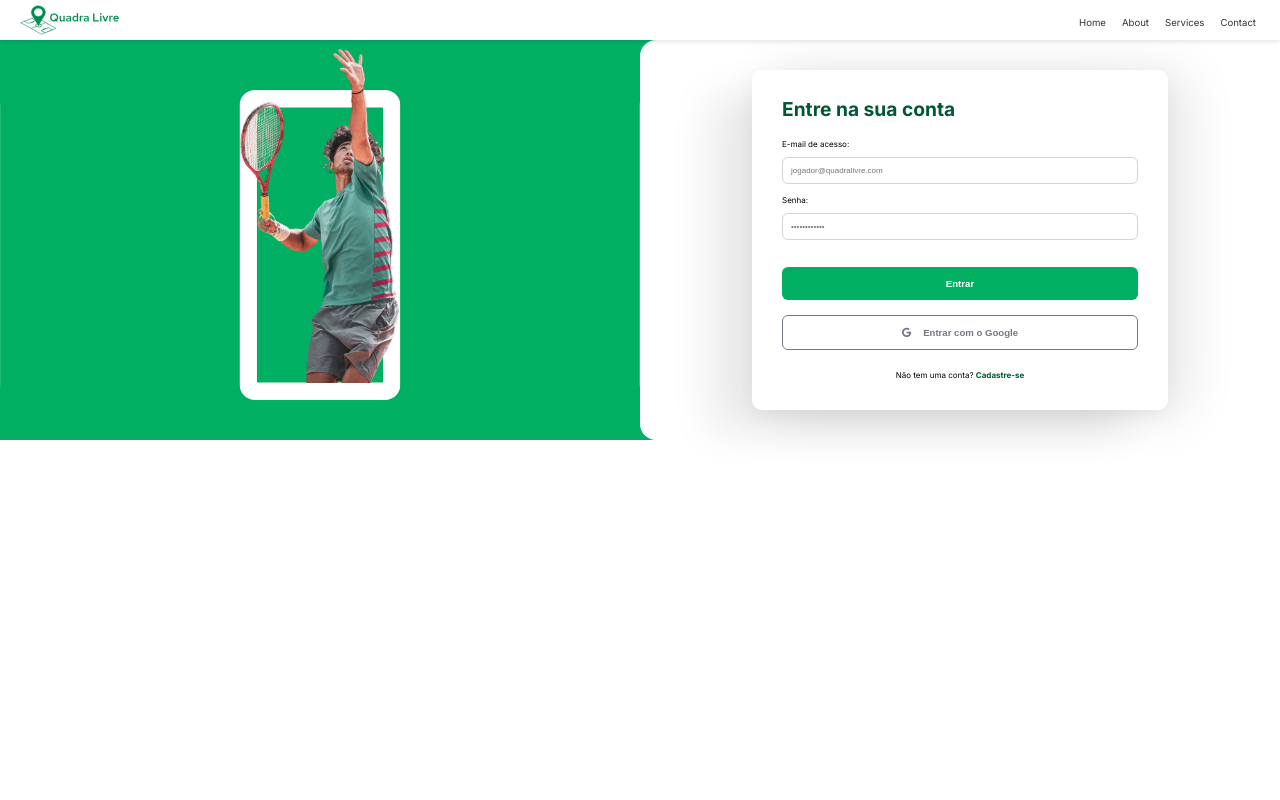
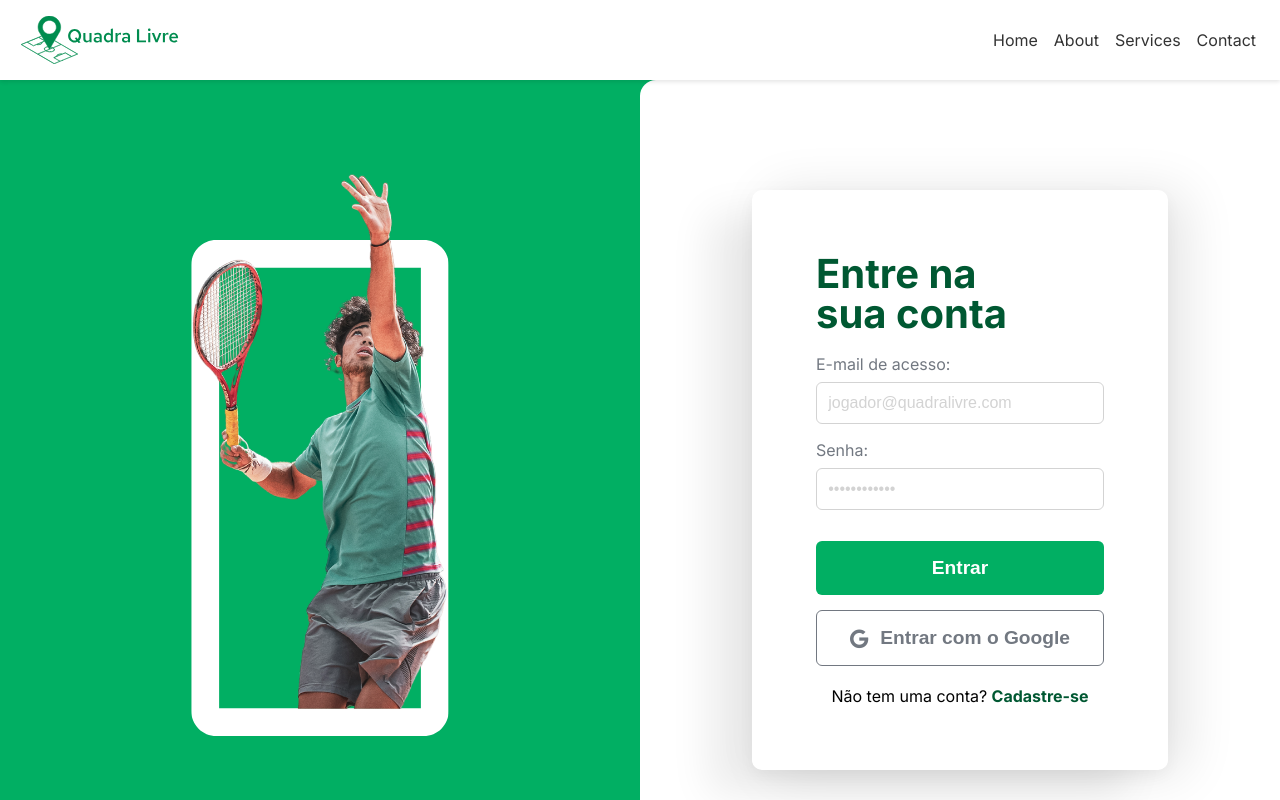
Before and after one commit to conectaesportes/Ce.Web, a React (Vite) app: page / in a window 1280 px wide. Built offline with nearby package versions, Linux system fonts and the light colour scheme.

Commit message:
style: enhance styling for Auth and Dashboard components; adjust layout and responsiveness

```diff
--- a/src/App.scss
+++ b/src/App.scss
@@ -16,6 +16,9 @@ input {
     border-radius: 6px;
     color: black;
     width: 100%;
+    &::placeholder {
+        color: constants.$GRAY;
+    }
 }
 
 button {
@@ -32,6 +35,7 @@ button {
 
 label{
     margin-bottom: 0.5rem;
+    color: constants.$DARK_GRAY;
 }
 
 img {
--- a/src/Index.scss
+++ b/src/Index.scss
@@ -9,6 +9,10 @@
     box-sizing: border-box;
 }
 
+html{
+    font-size: 16px;
+}
+
 body {
     font-family: var(--font-main);
     width: 100vw;
--- a/src/pages/Auth.scss
+++ b/src/pages/Auth.scss
@@ -3,11 +3,13 @@
 .Login, .Register {
   align-items: center;
   justify-content: center;
+  flex: 1;
 
   .container-body {
     display: flex;
     flex-direction: row;
     width: 100%;
+    height: 100%;
   }
 
   .container-right {
@@ -26,7 +28,7 @@
 
 .container-form {
   margin: 30px 0;
-  padding: 30px;
+  padding: 2rem;
 
   form{
     display: flex;
@@ -57,8 +59,6 @@
     text-decoration: none;
     font-weight: 700;
   }
-}
-
   .button-green {
     background-color: constants.$BTN_GREEN;
     color: constants.$WHITE;
@@ -70,6 +70,8 @@
     border: 1px solid constants.$DARK_GRAY;
     gap: 12px;
   }
+}
+
 
 
 
@@ -89,45 +91,49 @@
       background-image: url('../assets/banner.svg');
       background-size: contain;
       background-position: center;
+      background-repeat: no-repeat;
     }
 
     .container-right {
       width: 50%;
       display: flex;
       justify-content: center;
+      align-items: center;
     }
   }
 
   .container-form {
     height: fit-content;
     width: 65%;
+    padding: 4rem;
+
     border-radius: 10px;
     box-shadow: -43px 24px 40px 0px #00000014,
       0px 6px 16px 0px #0000000A,
       17px 3px 52px 0px #0000001C;
 
-    .title {
-      font-size: 1.2em;
-    }
+    // .title {
+    //   font-size: 1.2em;
+    // }
 
-    label{
-      font-size: .5rem;
-    }
+    // label{
+    //   font-size: 1rem;
+    // }
 
-    input{
-      font-size: 0.5rem;
-      padding: 0.5rem;
-      margin-bottom: 0.7rem;
-    }
+    // input{
+    //   font-size: 0.5rem;
+    //   padding: 0.5rem;
+    //   margin-bottom: 0.7rem;
+    // }
 
-    button {
-      font-size: 0.6rem;
-      padding: 0.7rem;
-    }
+    // button {
+    //   font-size: 0.6rem;
+    //   padding: 0.7rem;
+    // }
 
-    p {
-      font-size: 0.5rem;
-    }
+    // p {
+    //   font-size: 0.5rem;
+    // }
   }
 
 }
--- a/src/pages/Components/Header.scss
+++ b/src/pages/Components/Header.scss
@@ -33,8 +33,9 @@
 @media (min-width: 720px) {
     .header-component {
         justify-content: space-between;
-        height: 40px;
-
+        min-height: 40px;
+        height: 5rem;
+        max-height: 80px;
 
 
         .nav {
@@ -55,7 +56,7 @@
             a {
                 color: #333;
                 text-decoration: none;
-                font-size: 0.6rem;
+                font-size: 1rem;
                 padding: 4px;
                 border-radius: 4px;
 
@@ -66,7 +67,8 @@
         }
 
         .logo {
-            width: 100px;
+            //min-width: 100px;
+            width: 10rem;
             margin-left: 20px;
         }
 
--- a/src/pages/Dashboard/Dashboard.jsx
+++ b/src/pages/Dashboard/Dashboard.jsx
@@ -5,6 +5,7 @@ import 'leaflet/dist/leaflet.css';
 import SearchBar from './components/SearchBar';
 import FilterBar from './components/FilterBar';
 import DragList from './components/DragList';
+import Header from '../components/Header';
 import logo from '../../assets/pin.svg';
 import user_pin from '../../assets/user-pin.svg';
 import arenas from "../../data/arenas";
@@ -57,14 +58,14 @@ const Dashboard = () => {
 
   return (
     <div className='container-dashboard'>
-
+      <Header></Header>
       <div className='overlay-navbar'>
         <SearchBar></SearchBar>
         <FilterBar></FilterBar>
       </div>
 
       <div className='map'>
-        <DragList className='list-cards'></DragList>
+
         {location ? (
           <MapContainer className='container-map' center={[location.latitude, location.longitude]} zoom={14} style={{ height: 'inherit', width: 'inherit' }}>
             <TileLayer
@@ -85,6 +86,7 @@ const Dashboard = () => {
         ) : (
           !error && <p>Obtendo localização...</p>
         )}
+      <DragList className='list-cards'></DragList>
       </div>
       <div className='bottom-bar'>
         <ul className='list-menu'>
--- a/src/pages/Dashboard/Dashboard.scss
+++ b/src/pages/Dashboard/Dashboard.scss
@@ -43,7 +43,8 @@
 }
 
 .bottom-bar {
-  z-index: 10;
+  //z-index: 10;
+  display: none;
   height: 60px;
   background: constants.$GRADIENT;
 }
@@ -66,3 +67,9 @@
 .list-menu li:last-child {
   margin-right: 0;
 }
+
+
+
+@media (min-width: 720px) {
+
+}
```
Lines whose indentation alone changed are shown as unchanged.
